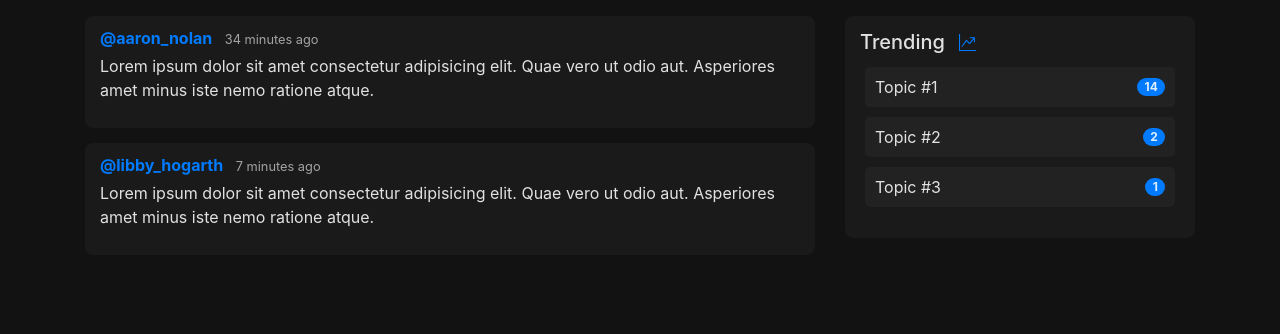
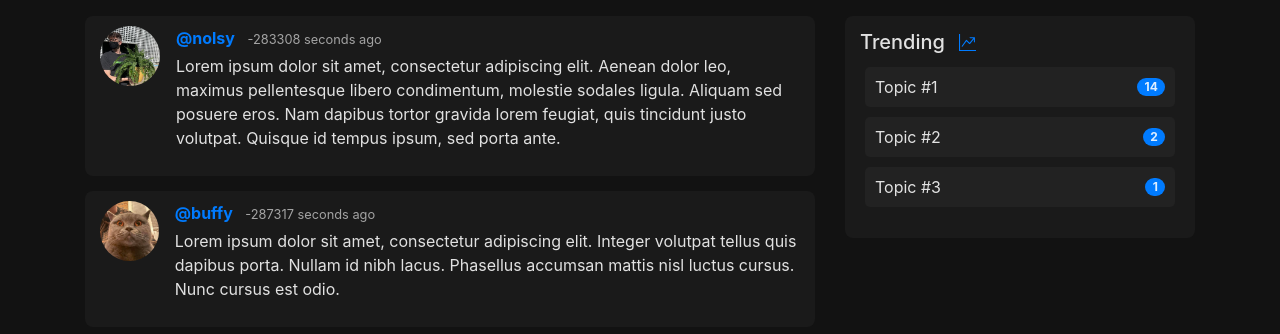
Before and after one commit to nolan-aaron/Paper_Planes, a Flask app: page / in a window 1280 px wide. Shown: the part 56-390 px from the top of the page. Run offline with Flask 2, Linux system fonts and the light colour scheme; data comes from the database, SQL or seed files in the repository; both versions use the stored data as it was after the commit; some libraries are stand-ins or nearby versions.

Commit message:
Create, edit and delete posts added
- Only the author of a post has the ability to edit or delete it
- Modal used to confirm a delete request
- Function implemented to calculate the age of a post

```diff
--- a/application/__init__.py
+++ b/application/__init__.py
@@ -19,7 +19,7 @@
     login_manager = LoginManager()
     login_manager.init_app(app)
     login_manager.login_view = 'authentication.login'
-    login_manager.login_message = 'You need to be signed in before you can do that!'
+    login_manager.login_message = 'You need to sign in before you can do that!'
     login_manager.login_message_category = 'info'
 
     from application.models import User
@@ -40,4 +40,8 @@
     from application import profile
     app.register_blueprint(profile.blueprint)
 
+    # Import post module to avoid circular references
+    from application import post
+    app.register_blueprint(post.blueprint)
+
     return app
--- a/application/routes.py
+++ b/application/routes.py
@@ -1,21 +1,53 @@
 from flask import Blueprint, render_template
+from application.models import Post
+from datetime import datetime, time, timezone
 
 blueprint = Blueprint('routes', __name__)
-
-posts = [
-    {
-        'username': '@aaron_nolan',
-        'content': 'Lorem ipsum dolor sit amet consectetur adipisicing elit. Quae vero ut odio aut. Asperiores amet minus iste nemo ratione atque.',
-        'posted': '34 minutes ago'
-    },
-    {
-        'username': '@libby_hogarth',
-        'content': 'Lorem ipsum dolor sit amet consectetur adipisicing elit. Quae vero ut odio aut. Asperiores amet minus iste nemo ratione atque.',
-        'posted': '7 minutes ago'
-    }
-]
 
 
 @blueprint.route("/")
 def index():
-    return render_template('index.html', posts=posts)
+
+    posts = Post.query.all()
+
+    return render_template('index.html', posts=posts, elapsed_time=elapsed_time)
+
+
+def elapsed_time(post):
+
+    seconds = int(datetime.utcnow().strftime('%s')) - \
+        int(post.date_posted.strftime('%s'))
+
+    if seconds == 1:
+        value = seconds
+        unit_of_time = 'second'
+
+    elif seconds < 60:
+        value = seconds
+        unit_of_time = 'seconds'
+
+    elif seconds < 120:
+        value = int(seconds / 60)
+        unit_of_time = 'minute'
+
+    elif seconds < 3600:
+        value = int(seconds / 60)
+        unit_of_time = 'minutes'
+
+    elif seconds < 7200:
+        value = int(seconds / 60 / 60)
+        unit_of_time = 'hour'
+
+    elif seconds < 86400:
+        value = int(seconds / 60 / 60)
+        unit_of_time = 'hours'
+
+    elif seconds < 172800:
+        value = int(seconds / 60 / 60 / 24)
+        unit_of_time = 'day'
+
+    else:  # Implied 2 or more days ago
+        value = int(seconds / 60 / 60 / 24)
+        unit_of_time = 'days'
+
+    return f'{value} {unit_of_time} ago'
--- a/application/static/CSS/style.css
+++ b/application/static/CSS/style.css
@@ -29,6 +29,10 @@
 
 .medium-emphasis {
   color: var(--medium-emphasis);
+}
+
+.high-emphasis {
+  color: var(--high-emphasis);
 }
 
 .nav-dark {
@@ -128,10 +132,10 @@
   font-size: 2.5rem;
 }
 
-/* NOT CURRENTLY USED */
+/* POSTS */
 .article-img {
-  height: 65px;
-  width: 65px;
+  height: 60px;
+  width: 60px;
   margin-right: 16px;
 }
 
@@ -140,3 +144,12 @@
   height: 25px;
   vertical-align: middle;
 }
+
+.modal-background {
+  background: var(--component);
+  border-radius: var(--outer-radius);
+}
+
+.inner-radius {
+  border-radius: var(--inner-radius);
+}
--- a/application/templates/base.html
+++ b/application/templates/base.html
@@ -44,6 +44,7 @@
         <!-- RIGHT SIDE -->
         <div class="navbar-nav">
           {% if current_user.is_authenticated %}
+          <a class="nav-item nav-link" href="{{ url_for('post.create_post') }}">New Post</a>
           <a class="nav-item nav-link" href="{{ url_for('profile.profile') }}">Profile</a>
           <a class="nav-item nav-link" href="{{ url_for('authentication.logout') }}">Sign out</a>
           {% else %}
--- a/application/templates/index.html
+++ b/application/templates/index.html
@@ -5,14 +5,23 @@
 
 <!-- POSTS -->
 {% for post in posts %}
-<article class="content-section">
-    <div>
-        <div class="post-metadata">
-            <a class="mr-2 post-username font-weight-bold" href="#">{{ post.username }}</a>
-            <small>{{ post.posted }}</small>
+<article class="media content-section">
+    <img class="rounded-circle article-img" src="{{ url_for('static', filename='profile_pics/' + post.author.image_file) }}">
+
+    <div class="w-100">
+        <span class="mr-2 post-username font-weight-bold">@{{ post.author.username }}</span>
+        <small>{{ elapsed_time(post) }}</small>
+
+        {% if post.author == current_user %}
+        <p class="post-content mb-0 mt-1">{{ post.content }}</p>
+        <div class="float-right">
+            <small class="mb-0"><a href="{{ url_for('post.edit_post', post_id=post.id) }}" class="medium-emphasis">Edit</a></small>
         </div>
-        <p class="post-content">{{ post.content }}</p>
+        {% else %}
+        <p class="post-content mt-1">{{ post.content }}</p>
+        {% endif %}
     </div>
+
 </article>
 {% endfor %}
 
```
Also changed, not shown: application/forms.py (+7 -0 lines), application/post.py (added, +71 -0 lines), application/templates/create_post.html (added, +38 -0 lines), application/templates/edit_post.html (added, +68 -0 lines), application/site.db, application/static/profile_pics/307d6c28481e7f47.png (added), 3 other files.
